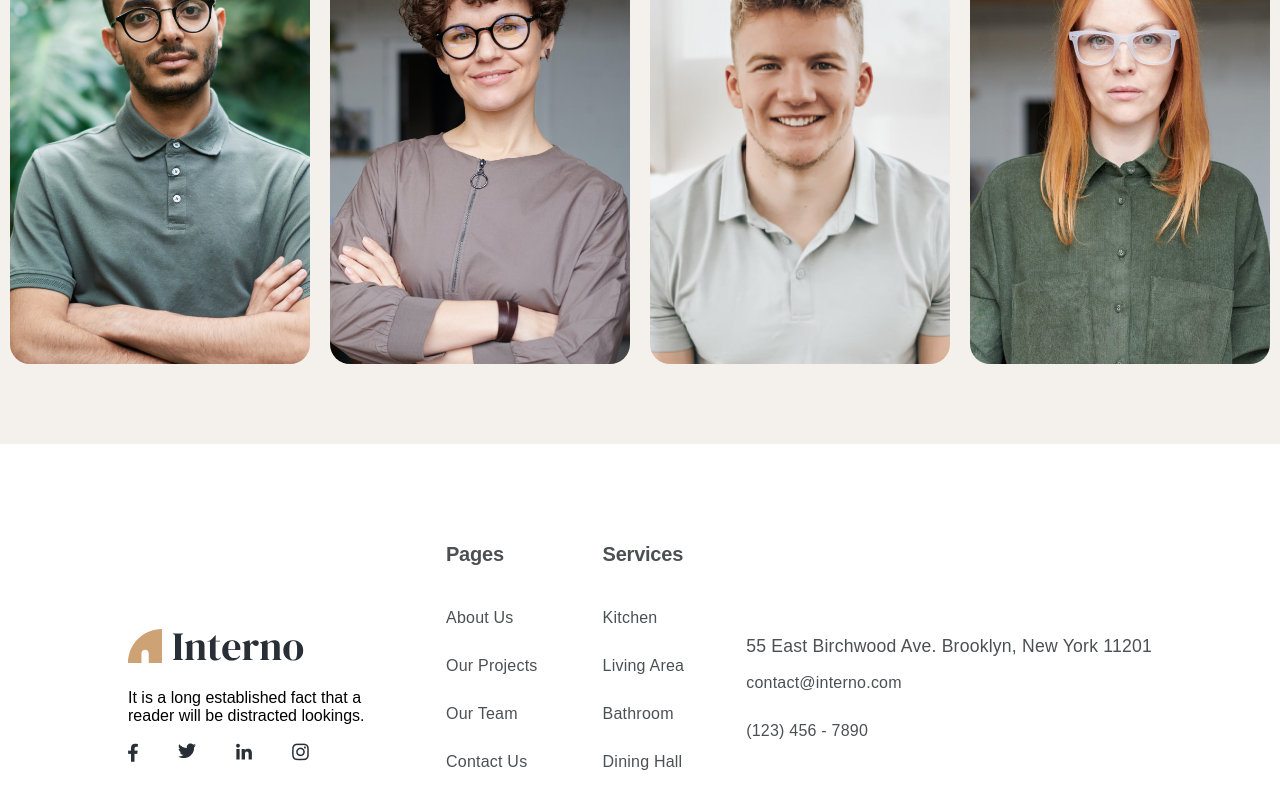
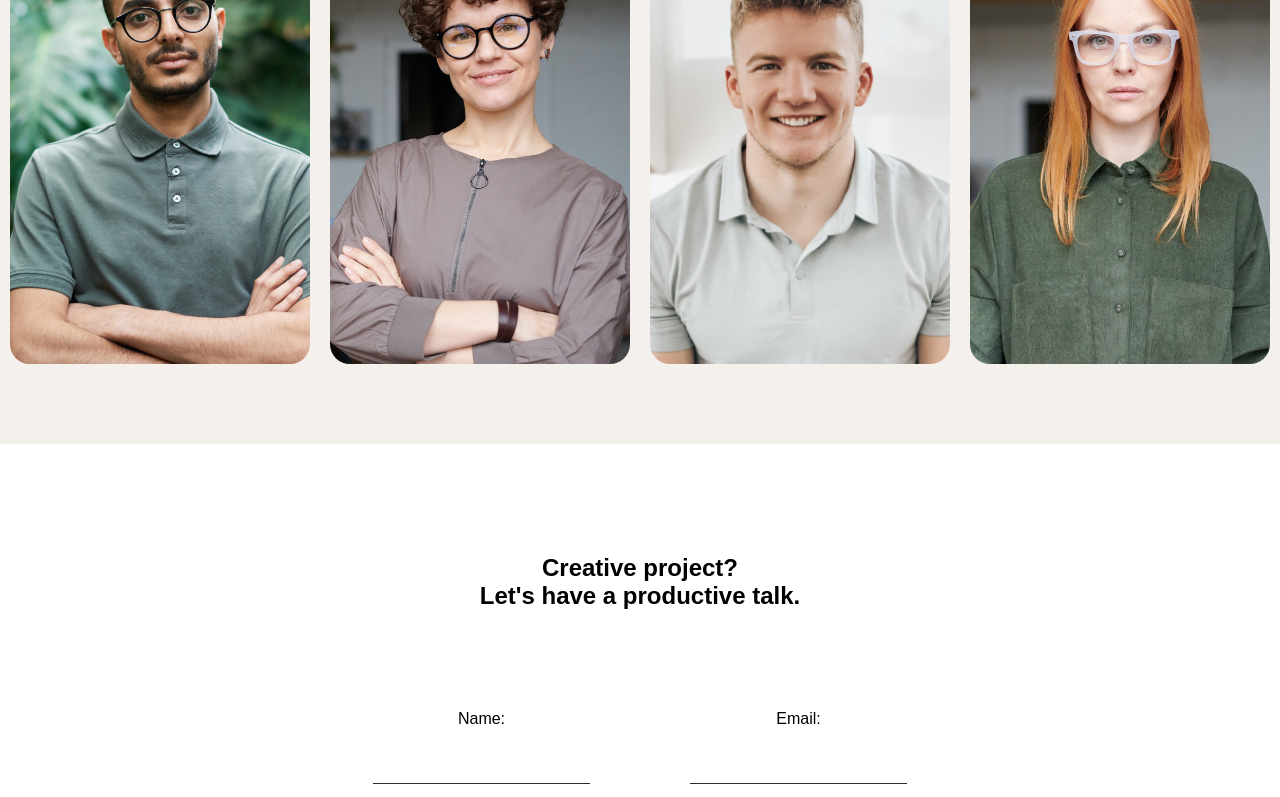
Before and after one commit to AlekseevAndreyG/InteriorDesignWebflow, a React (Create React App) app: page /about-page in a window 1280 px wide. Shown: the part 2000-2797 px from the top of the page. Built offline with nearby package versions, Linux system fonts and the light colour scheme.

Commit message:
Закончил секцию отправки и поменял цвет текста поиска в хедере

```diff
--- a/src/Pages/AboutPage/components/AboutLidDesigners/AboutLidDesigners.js
+++ b/src/Pages/AboutPage/components/AboutLidDesigners/AboutLidDesigners.js
@@ -1,4 +1,5 @@
 import React, { useState } from "react";
+import designers from "../../../../components/Arrays/Designers";
 import "./AboutLidDesigners.css";
 
 function AboutLidDesigners() {
@@ -8,45 +9,6 @@ function AboutLidDesigners() {
     e.preventDefault();
     setSelectedDiv(selectedDiv === divNumber ? null : divNumber);
   };
-
-  const designers = [
-    {
-      number: 1,
-      name: "Michael Smith",
-      country: "USA",
-      phone: "+1 (378) 400-1234",
-      email: "michael@email.com",
-      image: "img/avatar/liders/design1.jpg",
-      photo: "img/designer-photo/design1-photo.jpg",
-    },
-    {
-      number: 2,
-      name: "Raichel Springfield",
-      country: "Australia",
-      phone: "+1 (378) 355-1222",
-      email: "raichel@email.com",
-      image: "img/avatar/liders/design2.jpg",
-      photo: "img/designer-photo/design2-photo.jpg",
-    },
-    {
-      number: 3,
-      name: "Andrew Garcia",
-      country: "Mexico",
-      phone: "+1 (378) 307-1119",
-      email: "andrew@email.com",
-      image: "img/avatar/liders/design3.jpg",
-      photo: "img/designer-photo/design3-photo.jpg",
-    },
-    {
-      number: 4,
-      name: "Milana Hill",
-      country: "Australia",
-      phone: "+1 (378) 355-1222",
-      email: "milana@email.com",
-      image: "img/avatar/liders/design4.jpg",
-      photo: "img/designer-photo/design4-photo.jpg",
-    },
-  ];
 
   return (
     <section className="about-lid-designers">
--- a/src/Pages/AboutPage/components/AboutSendOffer/AboutSendOffer.css
+++ b/src/Pages/AboutPage/components/AboutSendOffer/AboutSendOffer.css
@@ -0,0 +1,111 @@
+.about-send-offer-wrap {
+  color: #292f36;
+  text-align: center;
+  font-family: DM Serif Display;
+  font-size: 5vh;
+  font-style: normal;
+  font-weight: 400;
+  line-height: 125%; /* 62.5px */
+  letter-spacing: 1px;
+}
+
+.about-send-offer-form {
+  display: flex;
+  flex-direction: column;
+  align-items: center;
+  justify-content: space-between;
+  gap: 30px;
+}
+
+.about-send-offer-form-fields {
+  display: flex;
+  flex-direction: row;
+  justify-content: space-between;
+  gap: 100px;
+  margin-top: 100px;
+}
+
+.form-field {
+  display: flex;
+  flex-direction: column;
+  align-items: center;
+  text-decoration: none;
+  border-bottom: 1px solid #292f36;
+  overflow: hidden;
+}
+
+.form-field input {
+  text-align: center;
+  padding: 20px;
+  border: none;
+  background-color: transparent;
+  text-decoration: none;
+  list-style: none;
+}
+
+.form-field textarea {
+  width: "100%";
+  height: 100px;
+  resize: "none";
+  overflow: "hidden";
+  border: none;
+}
+
+.form-message {
+  text-decoration: none;
+  width: 100%;
+  display: flex;
+  flex-direction: column;
+  gap: 20px;
+}
+
+.about-send-offer-form button {
+  display: flex;
+  padding: 26px 54px;
+  flex-direction: row;
+  justify-content: center;
+  align-items: center;
+  gap: 10px;
+  border-radius: 18px;
+  background: #292f36;
+  box-shadow: 0px 10px 20px 0px rgba(192, 192, 192, 0.35);
+}
+
+.about-send-offer-form button p {
+  color: #fff;
+  text-align: center;
+  font-family: Jost;
+  font-size: 1.8vh;
+  font-style: normal;
+  font-weight: 600;
+  line-height: 125%; /* 22.5px */
+  letter-spacing: 0.36px;
+}
+
+@media screen and (max-width: 1025px) {
+  .about-send-offer-form button {
+    display: flex;
+    padding: 20px 40px;
+    flex-direction: row;
+    justify-content: center;
+    align-items: center;
+    gap: 10px;
+    border-radius: 18px;
+    background: #292f36;
+    box-shadow: 0px 10px 20px 0px rgba(192, 192, 192, 0.35);
+  }
+}
+
+@media screen and (max-width: 488px) {
+  .about-send-offer-form-fields {
+    display: flex;
+    flex-direction: column;
+    justify-content: space-between;
+    gap: 80px;
+    margin-top: 100px;
+  }
+
+  .form-field {
+    gap: 20px;
+  }
+}
--- a/src/Pages/AboutPage/components/AboutSendOffer/AboutSendOffer.js
+++ b/src/Pages/AboutPage/components/AboutSendOffer/AboutSendOffer.js
@@ -1,7 +1,71 @@
-import React from "react";
+import React, { useState } from "react";
 import "./AboutSendOffer.css";
+
 function AboutSendOffer() {
-  return <div></div>;
+  const [name, setName] = useState("");
+  const [email, setEmail] = useState("");
+  const [message, setMessage] = useState("");
+
+  const handleSubmit = (e) => {
+    e.preventDefault();
+    // Добавьте здесь код для отправки письма
+    console.log("Имя:", name);
+    console.log("Email:", email);
+    console.log("Сообщение:", message);
+    // Сбросить значения полей формы после отправки
+    setName("");
+    setEmail("");
+    setMessage("");
+  };
+
+  return (
+    <section className="about-send-offer">
+      <div className="container">
+        <h2>
+          Creative project?<br></br> Let's have a productive talk.
+        </h2>
+        <div className="about-send-offer-form">
+          <form className="about-send-offer-form" onSubmit={handleSubmit}>
+            <div className="about-send-offer-form-fields">
+              <div className="form-field form-name">
+                <label htmlFor="name">Name:</label>
+                <input
+                  type="text"
+                  id="name"
+                  value={name}
+                  onChange={(e) => setName(e.target.value)}
+                  required
+                />
+              </div>
+              <div className="form-field form-email">
+                <label htmlFor="email">Email:</label>
+                <input
+                  type="email"
+                  id="email"
+                  value={email}
+                  onChange={(e) => setEmail(e.target.value)}
+                  required
+                />
+              </div>
+            </div>
+            <div className="form-field form-message">
+              <label htmlFor="message">Hello I am Interested in..</label>
+              <textarea
+                id="message"
+                value={message}
+                onChange={(e) => setMessage(e.target.value)}
+                required
+              ></textarea>
+            </div>
+            <button type="submit">
+              <p>Send Now</p>
+              <img src="img/interface/coffe-vector.svg" alt="arrow"></img>
+            </button>
+          </form>
+        </div>
+      </div>
+    </section>
+  );
 }
 
 export default AboutSendOffer;
--- /dev/null
+++ b/src/components/Arrays/Designers.js
@@ -0,0 +1,40 @@
+const designers = [
+  {
+    number: 1,
+    name: "Michael Smith",
+    country: "USA",
+    phone: "+1 (378) 400-1234",
+    email: "michael@email.com",
+    image: "img/avatar/liders/design1.jpg",
+    photo: "img/designer-photo/design1-photo.jpg",
+  },
+  {
+    number: 2,
+    name: "Raichel Springfield",
+    country: "Australia",
+    phone: "+1 (378) 355-1222",
+    email: "raichel@email.com",
+    image: "img/avatar/liders/design2.jpg",
+    photo: "img/designer-photo/design2-photo.jpg",
+  },
+  {
+    number: 3,
+    name: "Andrew Garcia",
+    country: "Mexico",
+    phone: "+1 (378) 307-1119",
+    email: "andrew@email.com",
+    image: "img/avatar/liders/design3.jpg",
+    photo: "img/designer-photo/design3-photo.jpg",
+  },
+  {
+    number: 4,
+    name: "Milana Hill",
+    country: "Australia",
+    phone: "+1 (378) 355-1222",
+    email: "milana@email.com",
+    image: "img/avatar/liders/design4.jpg",
+    photo: "img/designer-photo/design4-photo.jpg",
+  },
+];
+
+export default designers;
--- a/src/components/Header/HeaderSearch/HeaderSearchStyle.css
+++ b/src/components/Header/HeaderSearch/HeaderSearchStyle.css
@@ -56,7 +56,7 @@
   outline: none;
   background: none;
   font-size: 16px;
-  color: #fff;
+  color: #5d5a5a;
   overflow: visible;
   text-align: center;
 }
```
